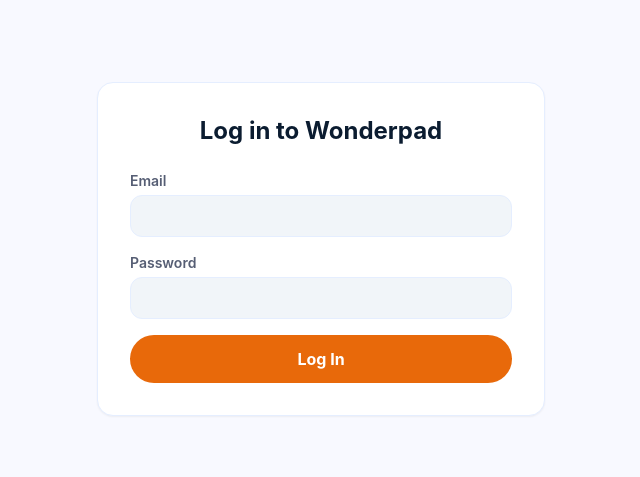
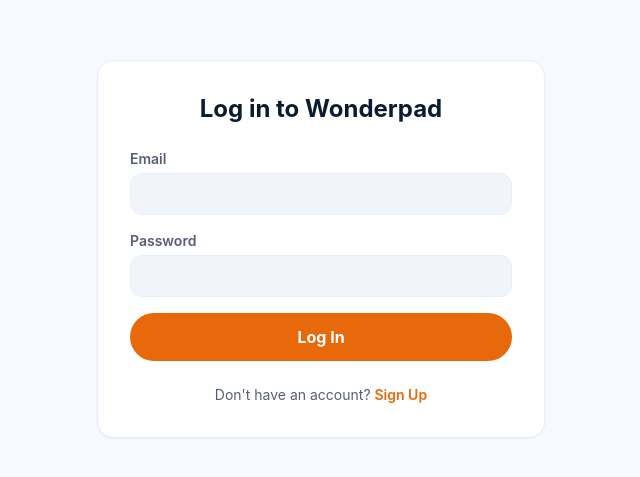
Before and after one commit to namansharma1102/wonderpad, a Next.js app: page /login in a window 1280 px wide. Shown: the part 151-628 px from the top of the page, without its empty margins (319-959 px from the left). Built offline with nearby package versions, Linux system fonts and the light colour scheme; no server answers.

Commit message:
Debugged again

```diff
--- a/src/app/login/page.tsx
+++ b/src/app/login/page.tsx
@@ -9,6 +9,8 @@
   const [password, setPassword] = useState('')
   const [error, setError] = useState<string | null>(null)
   const [loading, setLoading] = useState(false)
+  const [isSignUp, setIsSignUp] = useState(false)
+  const [successMsg, setSuccessMsg] = useState<string | null>(null)
   const router = useRouter()
 
   const supabase = createBrowserClient(
@@ -16,11 +18,27 @@
     process.env.NEXT_PUBLIC_SUPABASE_ANON_KEY!
   )
 
-  const handleLogin = async (e: React.FormEvent) => {
+  const handleSubmit = async (e: React.FormEvent) => {
     e.preventDefault()
     setLoading(true)
     setError(null)
+    setSuccessMsg(null)
 
+    if (isSignUp) {
+      const { error } = await supabase.auth.signUp({
+        email,
+        password,
+      })
+
+      if (error) {
+        setError(error.message)
+        setLoading(false)
+      } else {
+        setSuccessMsg('Account created! Check your email to confirm, then log in.')
+        setIsSignUp(false)
+        setLoading(false)
+      }
+    } else {
       const { error } = await supabase.auth.signInWithPassword({
         email,
         password,
@@ -34,11 +52,14 @@
         router.refresh()
       }
     }
+  }
 
   return (
     <div className="flex min-h-screen items-center justify-center bg-[#f8f9ff] p-4 font-['Inter']">
       <div className="w-full max-w-md bg-white rounded-2xl shadow-sm border border-[#e5eeff] p-8">
-        <h1 className="text-2xl font-bold text-[#0b1c30] mb-6 text-center">Log in to Wonderpad</h1>
+        <h1 className="text-2xl font-bold text-[#0b1c30] mb-6 text-center">
+          {isSignUp ? 'Create your account' : 'Log in to Wonderpad'}
+        </h1>
 
         {error && (
           <div className="bg-[#ffdad6] text-[#93000a] p-3 rounded-lg mb-4 text-sm font-medium">
@@ -46,7 +67,13 @@
           </div>
         )}
 
-        <form onSubmit={handleLogin} className="space-y-4">
+        {successMsg && (
+          <div className="bg-[#d4edda] text-[#155724] p-3 rounded-lg mb-4 text-sm font-medium">
+            {successMsg}
+          </div>
+        )}
+
+        <form onSubmit={handleSubmit} className="space-y-4">
           <div>
             <label className="block text-sm font-semibold text-[#565e74] mb-1">Email</label>
             <input
@@ -54,7 +81,7 @@
               value={email}
               onChange={(e) => setEmail(e.target.value)}
               required
-              className="w-full px-4 py-2 bg-[#f1f5f9] border border-[#e5eeff] rounded-xl focus:border-[#E8690A] focus:outline-none transition-colors"
+              className="w-full px-4 py-2 bg-[#f1f5f9] border border-[#e5eeff] rounded-xl focus:border-[#E8690A] focus:outline-none transition-colors text-[#0b1c30]"
             />
           </div>
           <div>
@@ -64,7 +91,8 @@
               value={password}
               onChange={(e) => setPassword(e.target.value)}
               required
-              className="w-full px-4 py-2 bg-[#f1f5f9] border border-[#e5eeff] rounded-xl focus:border-[#E8690A] focus:outline-none transition-colors"
+              minLength={6}
+              className="w-full px-4 py-2 bg-[#f1f5f9] border border-[#e5eeff] rounded-xl focus:border-[#E8690A] focus:outline-none transition-colors text-[#0b1c30]"
             />
           </div>
           <button
@@ -72,9 +100,26 @@
             disabled={loading}
             className="w-full bg-[#E8690A] text-white font-bold py-3 rounded-full hover:bg-[#c05400] transition-colors disabled:opacity-50 mt-4"
           >
-            {loading ? 'Logging in...' : 'Log In'}
+            {loading
+              ? (isSignUp ? 'Creating account...' : 'Logging in...')
+              : (isSignUp ? 'Sign Up' : 'Log In')
+            }
           </button>
         </form>
+
+        <p className="text-center text-sm text-[#565e74] mt-6">
+          {isSignUp ? 'Already have an account?' : "Don't have an account?"}{' '}
+          <button
+            onClick={() => {
+              setIsSignUp(!isSignUp)
+              setError(null)
+              setSuccessMsg(null)
+            }}
+            className="text-[#E8690A] font-semibold hover:underline"
+          >
+            {isSignUp ? 'Log In' : 'Sign Up'}
+          </button>
+        </p>
       </div>
     </div>
   )
```
Lines whose indentation alone changed are shown as unchanged.
